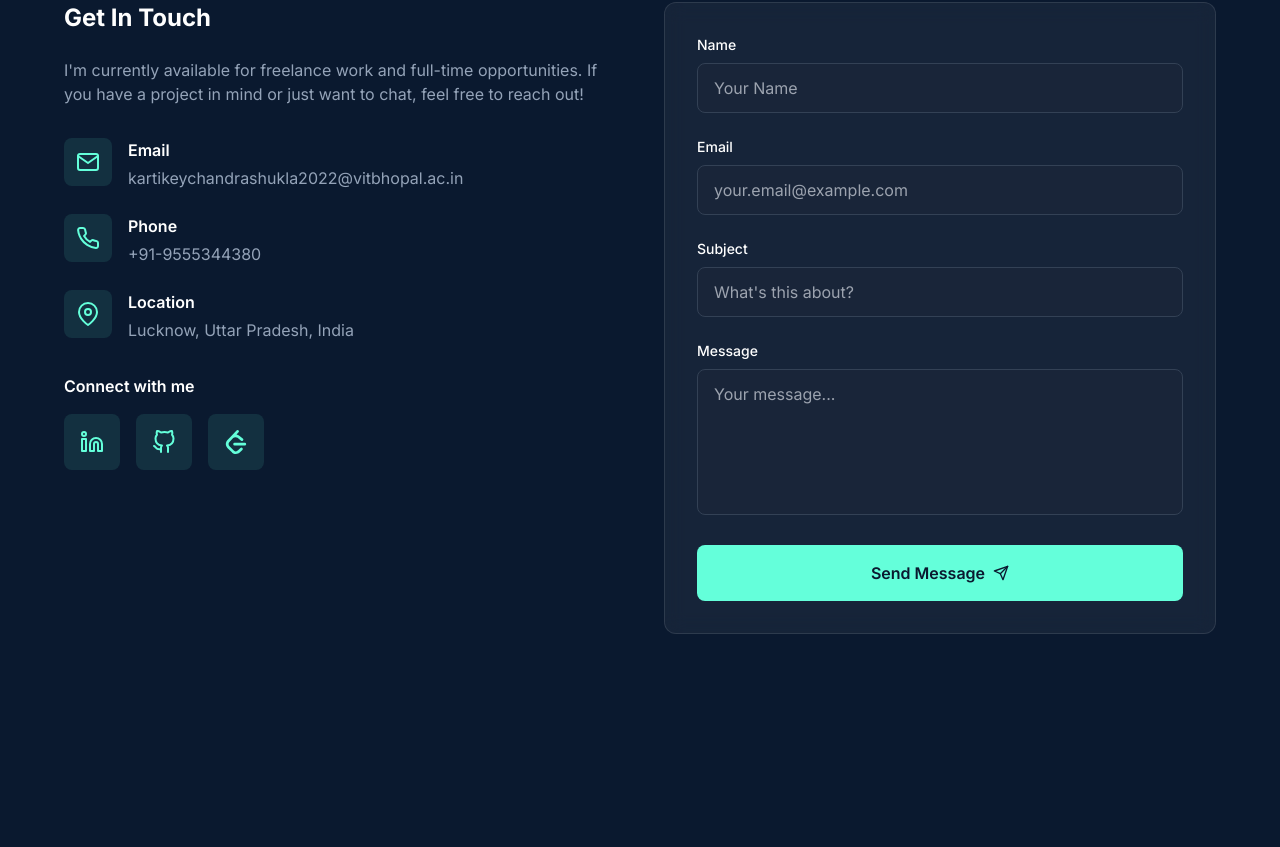
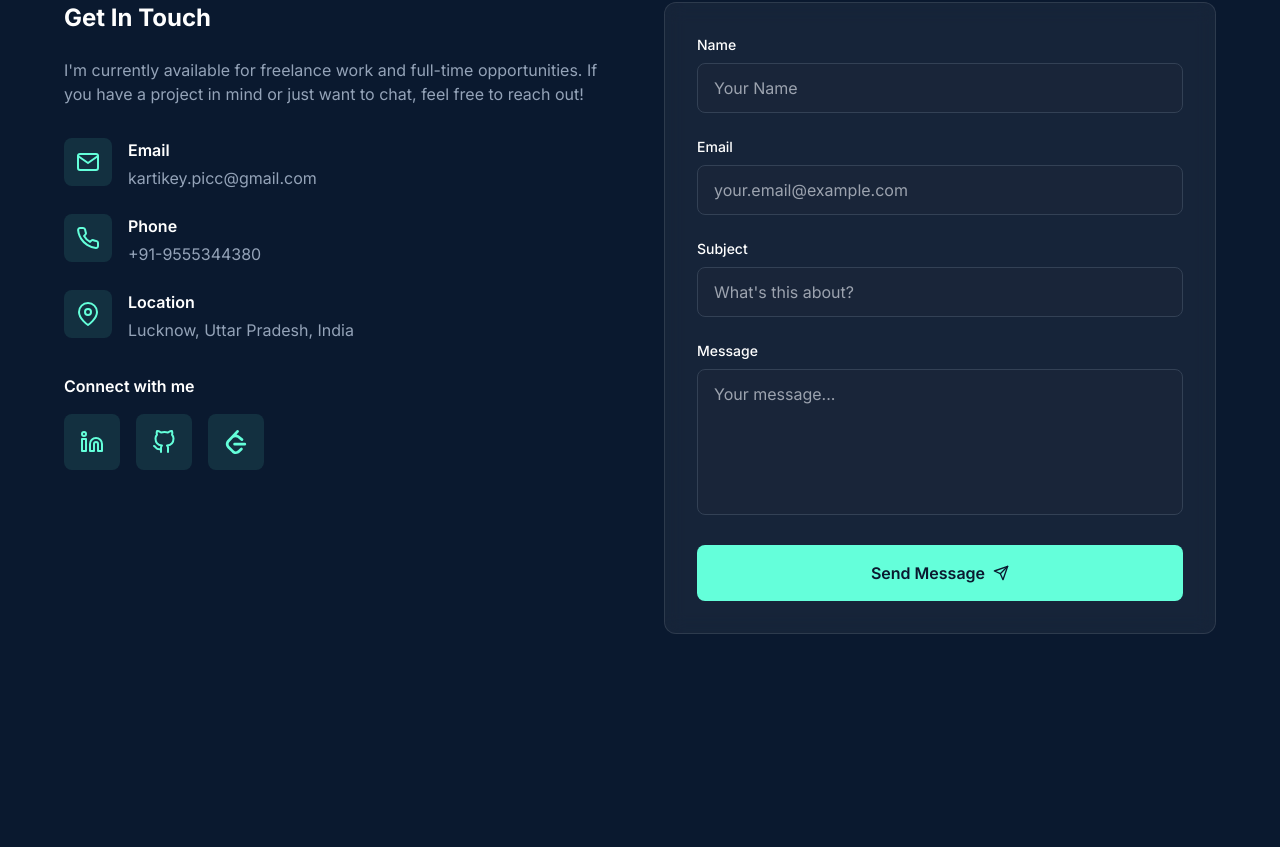
Before and after one commit to Kartikeychandrashukla/Poprtfolio, a React (Create React App) app: page / in a window 1280 px wide. Shown: the part 7133-7980 px from the top of the page. Built offline with nearby package versions, Linux system fonts and the light colour scheme.

Commit message:
mail corrected

```diff
--- a/src/constants/personalInfo.ts
+++ b/src/constants/personalInfo.ts
@@ -5,7 +5,7 @@ export const personalInfo: PersonalInfo = {
   role: 'Frontend Developer',
   tagline: 'Frontend Developer | React.js Specialist | Problem Solver',
   subtitle: 'Building scalable web applications with modern technologies',
-  email: 'kartikeychandrashukla2022@vitbhopal.ac.in',
+  email: 'kartikey.picc@gmail.com',
   phone: '+91-9555344380',
   location: 'Lucknow, Uttar Pradesh, India',
   linkedin: 'https://linkedin.com/in/kartikey-chandra-shukla',
```
